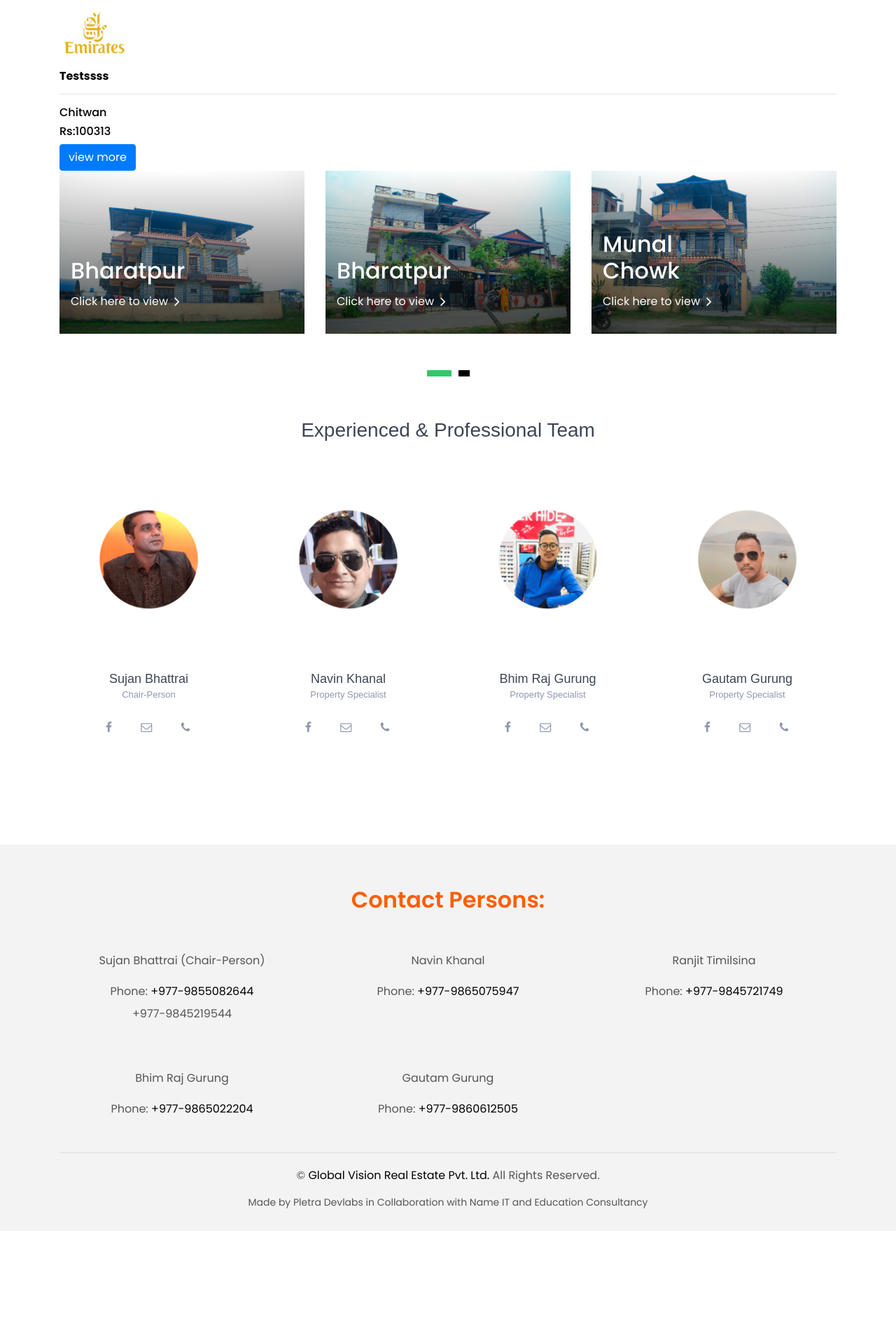
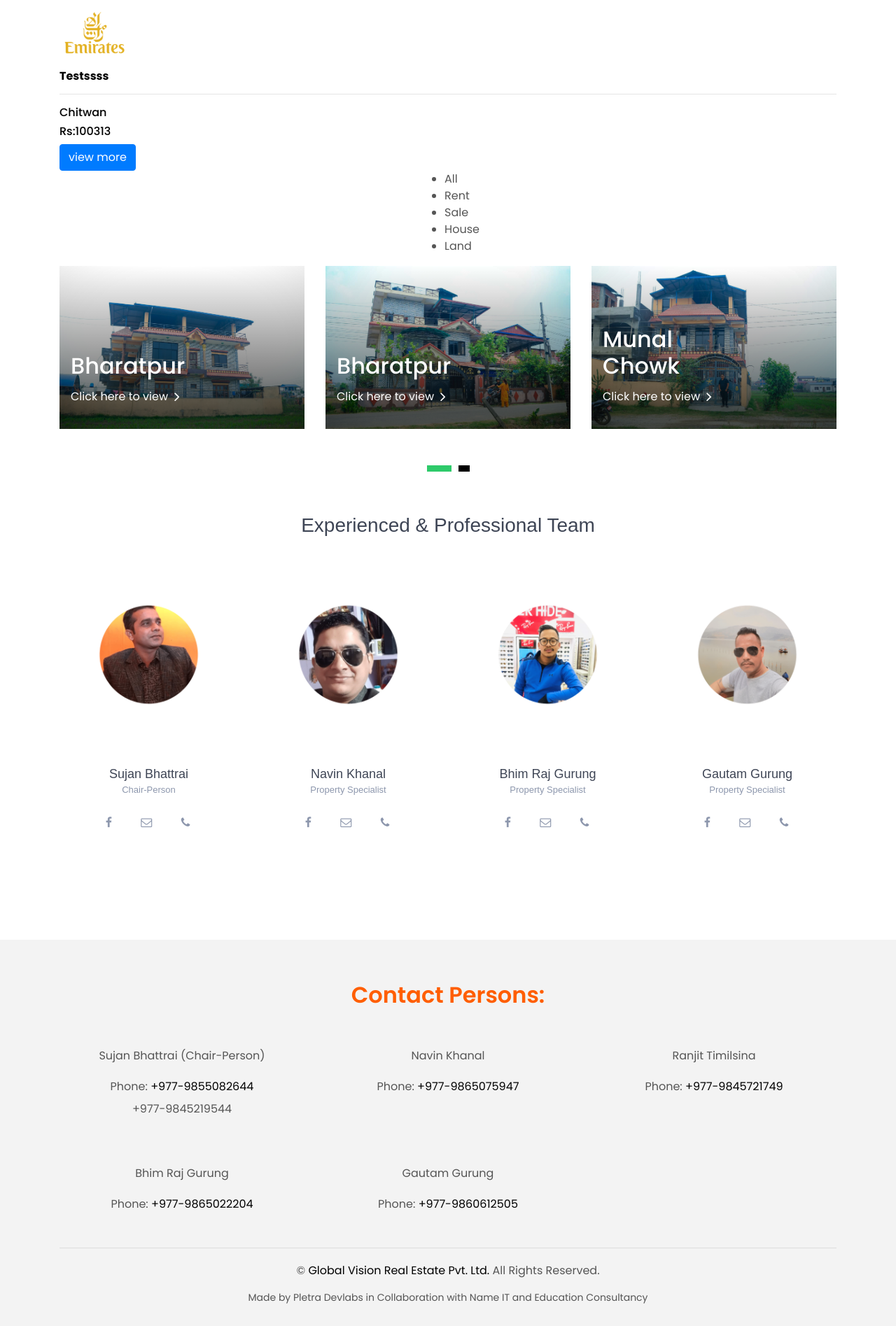
Before and after one commit to Trivtshabh/Chitwan-Jagga, a Django app: page / in a window 1280 px wide. Shown: the part 2201-4096 px from the top of the page at 70% size. Before the commit the page ends 3928 px from the top, so only its background shows below. Run offline with Django 3.2, Linux system fonts and the light colour scheme; data comes from the database, SQL or seed files in the repository; some libraries are stand-ins or nearby versions; grey boxes are pictures that could not be loaded.

Commit message:
Added Category Filters

```diff
--- a/static/css/style.css
+++ b/static/css/stylech.css
@@ -239,6 +239,34 @@
   color: #2eca6a;
   font-size: 1.3rem;
 }
+
+.portfolio #portfolio-flters {
+  padding: 0;
+  margin: 0 auto 25px auto;
+  list-style: none;
+  text-align: center;
+  border-radius: 50px;
+}
+
+.portfolio #portfolio-flters li {
+  cursor: pointer;
+  display: inline-block;
+  padding: 7px 17px 9px 17px;
+  font-size: 14px;
+  font-weight: 500;
+  line-height: 1;
+  color: #1f2833;
+  margin: 0 3px 10px 3px;
+  transition: all ease-in-out 0.3s;
+  background: #2eca6a;
+  border-radius: 50px;
+}
+
+.portfolio #portfolio-flters li:hover, .portfolio #portfolio-flters li.filter-active {
+  color: #2eca6a;
+  background: #1f2833;
+}
+
 
 /*------/ Icon Box /------*/
 .icon-box .icon-box-icon {
--- a/templates/index.html
+++ b/templates/index.html
@@ -25,7 +25,7 @@
   <link href="{% static 'vendor/owl.carousel/assets/owl.carousel.min.css' %}" rel="stylesheet">
 
   <!-- Template Main CSS File -->
-  <link href="{% static 'css/style.css' %}" rel="stylesheet">
+  <link href="{% static 'css/stylech.css' %}" rel="stylesheet">
 
 </head>
 
@@ -163,6 +163,10 @@
 
         <div class ="col-log-3">
 
+
+
+
+
                             {% if product.image %}
                                 <img src="{{ product.image.url }}" alt = "Image not found" height="100px">
                             {% else %}
@@ -194,6 +198,21 @@
         </div>
 
         {% endfor %}
+
+
+        <!-- THE CATEGORIES FILTER -->
+        <div class="row">
+          <div class="col-lg-12 d-flex justify-content-center">
+        <ul id="portfolio-flters">
+            <li data-filter="*" class="filter-active">All</li>
+            <li data-filter=".filter-rent">Rent</li>
+            <li data-filter=".filter-sale">Sale</li>
+            <li data-filter=".filter-house">House</li>
+            <li data-filter=".filter-land">Land</li>
+          </ul>
+        </div>
+      </div>
+
 
         <div id="property-carousel" class="owl-carousel owl-theme">
           <div class="carousel-item-b">
@@ -240,7 +259,8 @@
             </div>
 
           </div>
-          <div class="carousel-item-b">
+          <div class="carousel-item-b filter-house">
+            <!-- FILTER HOUSE, Similarly Filter for other category -->
             <div class="card-box-a card-shadow">
               <div class="img-box-a">
                 <img id="pptImage" src="{% static 'img/house2.jpg' %}" alt="" class="img-a img-fluid">
@@ -284,7 +304,7 @@
             </div>
           </div>
 
-          <div class="carousel-item-b">
+          <div class="carousel-item-b filter-house">
             <div class="card-box-a card-shadow">
               <div class="img-box-a">
                 <img id="pptImage" src="{% static 'img/house3.jpg' %}" alt="" class="img-a img-fluid">
@@ -329,7 +349,7 @@
             </div>
           </div>
 
-          <div class="carousel-item-b">
+          <div class="carousel-item-b filter-house">
             <div class="card-box-a card-shadow">
               <div class="img-box-a">
                 <img id="pptImage" src="{% static 'img/house4.jpg' %}" alt="" class="img-a img-fluid">
```
